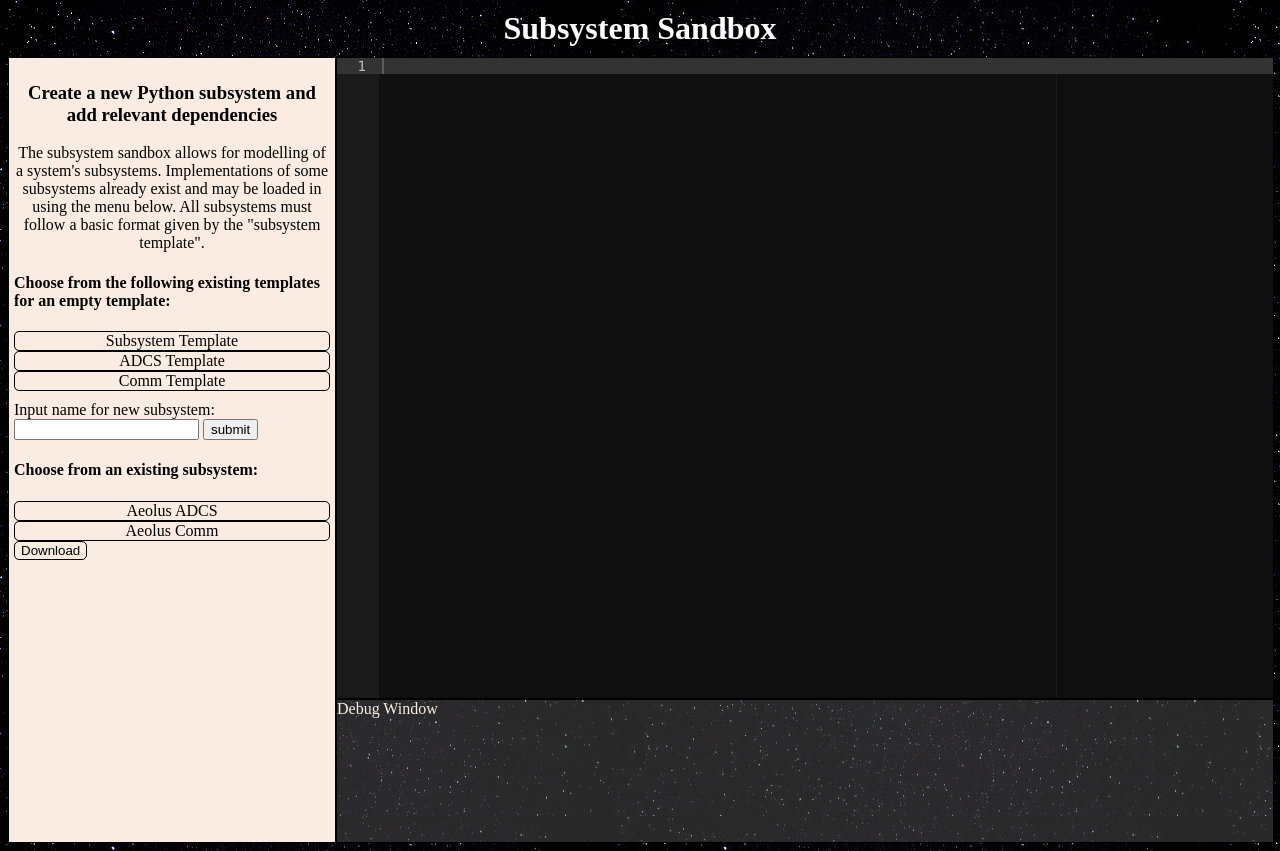
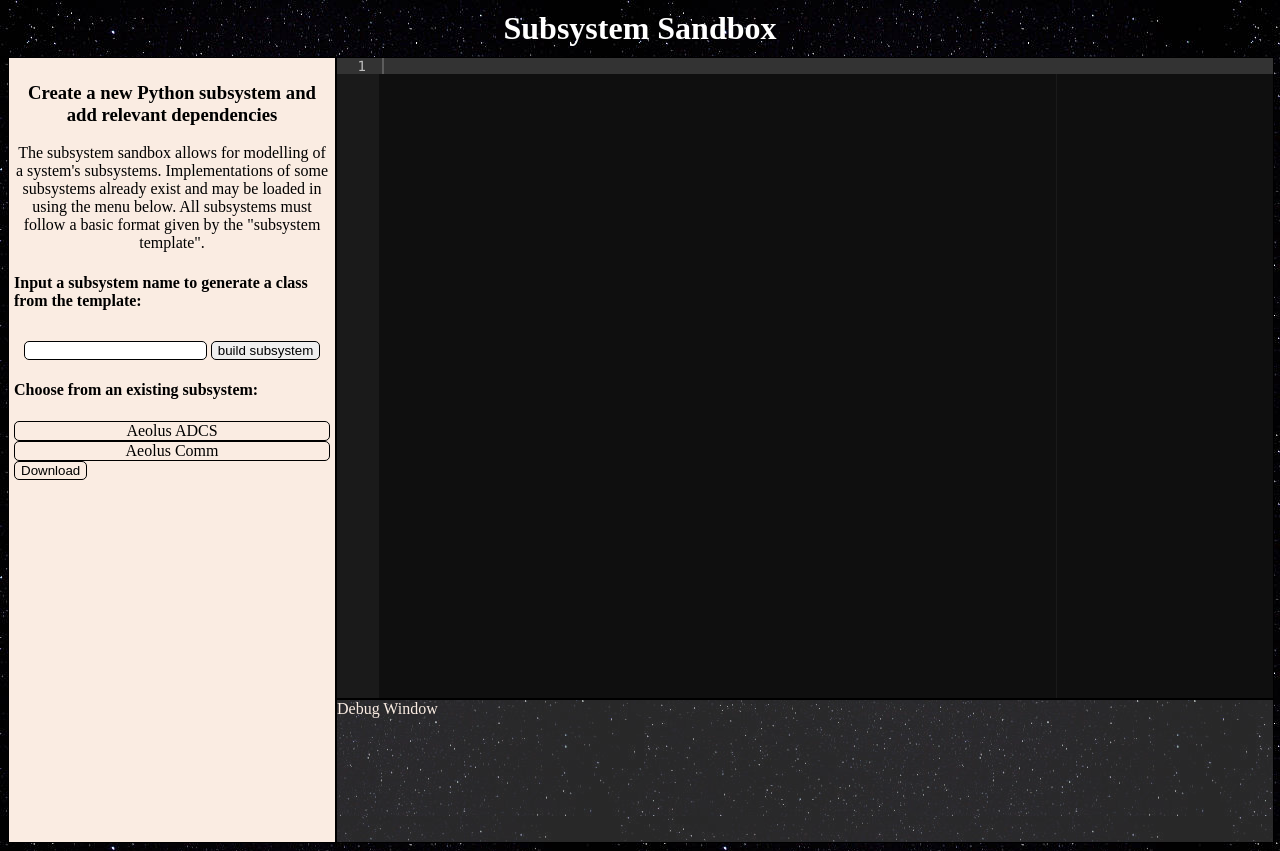
Before and after one commit to willAlbertini707/HSFEditor, a Flask app: page /result in a window 1280 px wide. Run offline with Flask 3, Linux system fonts and the light colour scheme; some libraries are stand-ins or nearby versions.

Commit message:
User can now save models to subsystems direcotry

```diff
--- a/main.py
+++ b/main.py
@@ -1,15 +1,11 @@
 from flask import Flask, render_template, request
-from utils.create_subsystem import CreateSubsystem
+from utils.create_subsystem import SubsystemBuilder
 from threading import Timer
 import webbrowser
 
 app = Flask(__name__, template_folder='templates', static_folder='static')
-SUBSYSTEM_TEMPLATES = ["subsystem_template", "ADCS_template", "Comm_template"]
 PREBUILT_SUBSYSTEMS = ["aeolus_adcs", "aeolus_Comm"]
-
-@app.route("/hello")
-def hello():
-    return "<h1>Hello</h1>"
+current_subsystem = None
 
 @app.route("/")
 def index():
@@ -17,20 +13,19 @@ def index():
 
 @app.route("/result", defaults={"var": ""}, methods=["POST", "GET"])
 @app.route("/result/<var>", methods=["POST", "GET"])
-def result(var):
+def result(var: str):
+    # add current_subsystem to scope to keep track of state/current subsystem in editor
+    global current_subsystem
 
     if request.method == "GET":
-        if var in SUBSYSTEM_TEMPLATES:
+        # handle a get request to render a pre-existing subsystem
 
-            if var == "subsystem_template":
-                subsystem_class = "\n" + CreateSubsystem().build_template() + "\n"
-            else:
-                subsystem = var.replace("_template", "")
-                subsystem_class = "\n" + CreateSubsystem(subsystem).build_template() + "\n"
+        if var in PREBUILT_SUBSYSTEMS:
 
-        elif var in PREBUILT_SUBSYSTEMS:
+            sub_name = var.split("_")[1]
+            current_subsystem = SubsystemBuilder(sub_name)
             path = "subsystem_templates/" + var + ".txt"
-            subsystem_class = "\n" + CreateSubsystem().build_template(path) + "\n"
+            subsystem_class = current_subsystem.build_template(file_path=path) + "\n"
 
         else:
             subsystem_class = ""
@@ -38,21 +33,31 @@ def result(var):
         return render_template("model.html", variable = subsystem_class)
 
     if request.method == "POST" and "input_sub" in request.form:
+        # handle a user entering input into template generator
 
+        # use data from post request
         subsystem = request.form["input_sub"]
-        subsystem_class = "\n" + CreateSubsystem(subsystem).build_template() + "\n"
-
-        if "value" in request.form:
-            print(request.form)
+        current_subsystem = SubsystemBuilder(subsystem)
+        subsystem_class = current_subsystem.build_template() + "\n"
 
         return render_template("model.html", variable = subsystem_class)
 
+
     if request.method == "POST" and "code" in request.form:
-        subsystem_class = request.form['code'].replace(",", "\n")
+        # handle a user saving the code in the editor
+
+        # strip/replace JSON.stringify output from editor
+        subsystem_class = request.form['code'].strip('"').replace("\\n", "\n").replace("\\\"", '"')
+
+        # if subsystem exists, save it
+        if current_subsystem:
+            current_subsystem.save_subsystem(subsystem_class)
 
         return render_template("model.html", variable = subsystem_class)
 
+
 def open_browser():
+  # open a window in default browser with connection to the local server
   webbrowser.open_new("http://127.0.0.1:5000")
 
 if __name__ == "__main__":
--- a/static/model.css
+++ b/static/model.css
@@ -67,14 +67,21 @@ body h1.question {
 
 .btn:hover{
     color: black;
-    background-color: white;
+    /* background-color: white; */
     text-decoration: none;
-    border: 2px solid white;
+    border: 2px solid #941c1c;
 }
 
 .container__left form {
     padding-top: 10px;
-    display: block;
+    display: grid;
+    text-align: center;
+}
+
+.container__left form input {
+    align-items: center;
+    border-radius: 5px;
+    border: black 1px solid;
 }
 
 .container .container__left h3, p {
--- a/static/resize.js
+++ b/static/resize.js
@@ -5,9 +5,9 @@ editor.session.getValue();
 
 document.getElementById('submitCode').onsubmit = function() {
     let codeVar = document.getElementById("code");
-    codeVar.innerText= editor.session.getDocument().getAllLines();
+    // codeVar.innerText= editor.session.getDocument().getAllLines();
+    codeVar.innerText = JSON.stringify(editor.session.getValue());
 };
-
 
 const resizable = function (resizer) {
     const direction = resizer.getAttribute('data-direction') || 'horizontal';
--- a/templates/model.html
+++ b/templates/model.html
@@ -20,18 +20,13 @@
                     a basic format given by the "subsystem template".
                 </p>
 
-                <h4>Choose from the following existing templates for an empty template:</h4>
-
-                <ul>
-                    <li><a class="btn" href="/result/subsystem_template">Subsystem Template</a></li>
-                    <li><a class="btn" href="/result/ADCS_template">ADCS Template</a></li>
-                    <li><a class="btn" href="/result/Comm_template">Comm Template</a></li>
-                </ul>
+                <h4>Input a subsystem name to generate a class from the template:</h4>
 
                 <form action="result" method = "POST">
-                    <label for="input_sub">Input name for new subsystem:</label>
-                    <input type="text" id="input_sub" name="input_sub">
-                    <input type="submit" value="submit">
+                    <div class="input_style">
+                        <input type="text" id="input_sub" name="input_sub">
+                        <input id="submit_sys" type="submit" value="build subsystem">
+                    </div>
                 </form>
 
 
```
Also changed, not shown: test/calculator.py (deleted, +0 -12 lines), utils/create_subsystem.py (+15 -5 lines).
